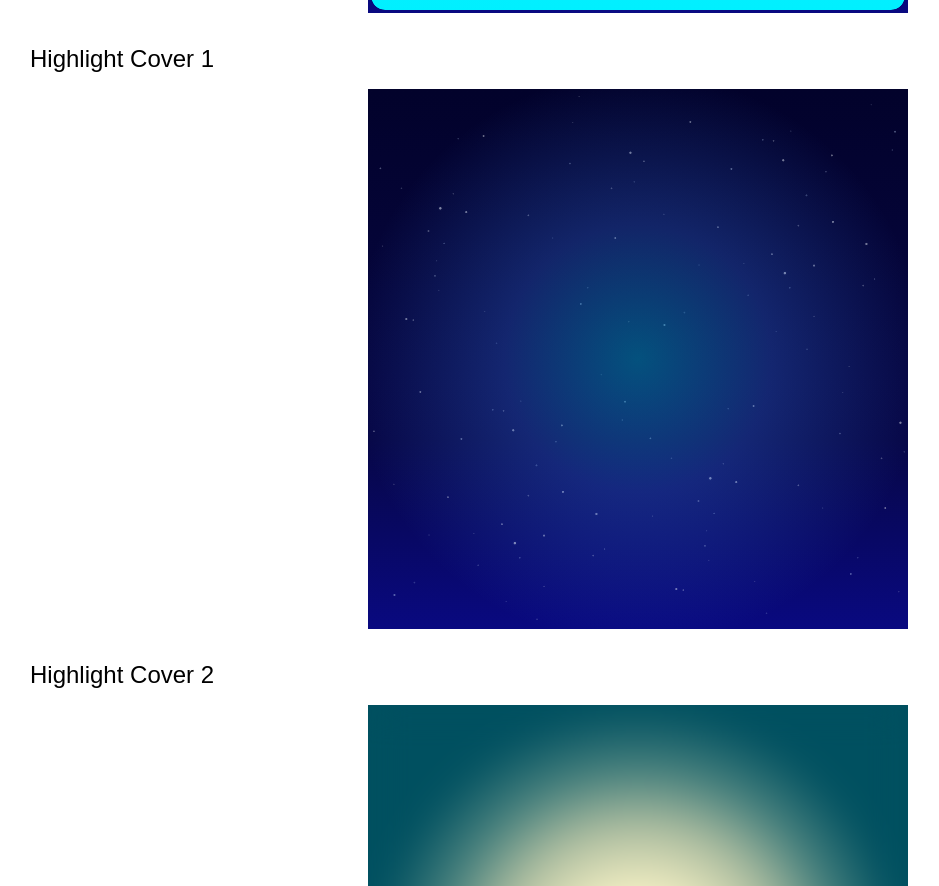
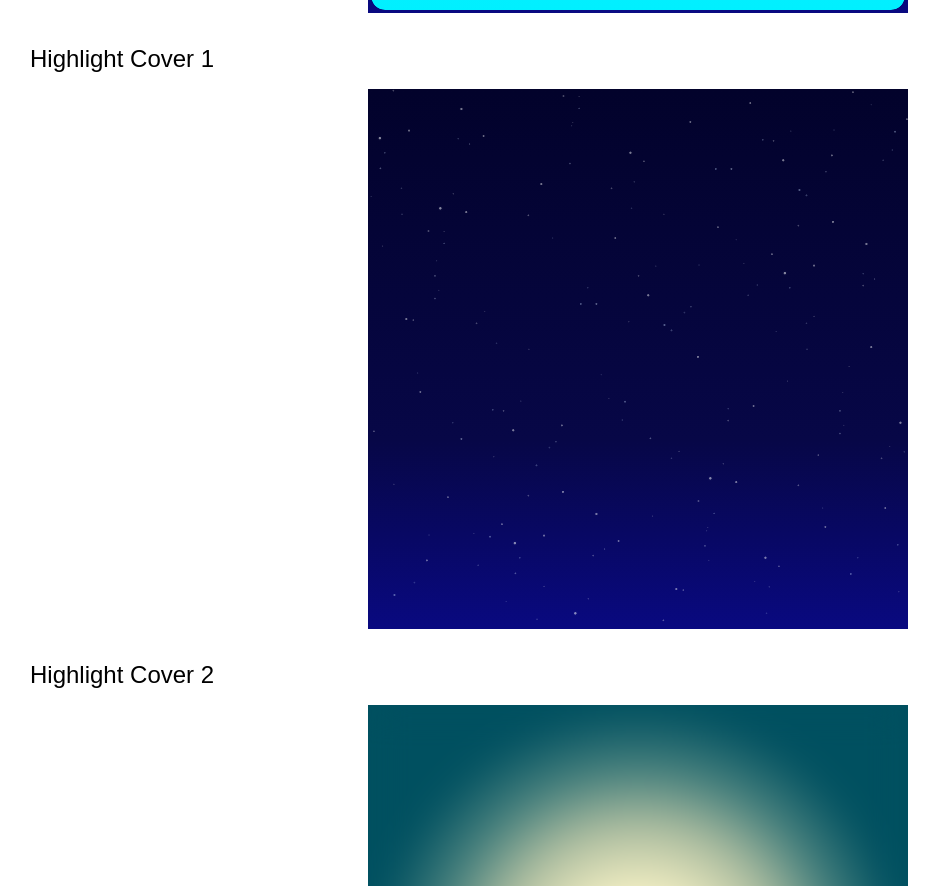
Before and after one commit to DevifyDev/devify-assets, a plain HTML site: page index.html in a window 1280 px wide. Shown: the part 7189-8075 px from the top of the page, without its empty margins (2-941 px from the left). Drawn offline with Linux system fonts and the light colour scheme.

```diff
--- a/data.js
+++ b/data.js
@@ -103,14 +103,16 @@ const extraPostStars = `
 `;
 
 document.documentElement.style.setProperty('--stars', stars.trim());
-// Offset a second copy of the profile's star field without changing star sizes.
-const highlightStars = stars.replace(
-  /at ([\d.]+)% ([\d.]+)%/g,
-  (_, x, y) => `at ${((Number(x) + 50) % 100).toFixed(1)}% ${((Number(y) + 50) % 100).toFixed(1)}%`
-);
+// Three offset star fields add 50% more stars than the previous two fields.
+const highlightStars = [[0, 0], [50, 50], [25, 75]].map(([offsetX, offsetY]) =>
+  stars.trim().replace(
+    /at ([\d.]+)% ([\d.]+)%/g,
+    (_, x, y) => `at ${((Number(x) + offsetX) % 100).toFixed(1)}% ${((Number(y) + offsetY) % 100).toFixed(1)}%`
+  )
+).join(', ');
 document.querySelector('.highlight-cover-1')?.style.setProperty(
   '--stars',
-  `${stars.trim()}, ${highlightStars.trim()}`
+  highlightStars
 );
 document.querySelector('.post')?.style.setProperty(
   '--stars',
--- a/styles.css
+++ b/styles.css
@@ -1087,8 +1087,7 @@ h1 {
   mask-composite: exclude;
 }
 
-.post-6,
-.highlight-cover-1 {
+.post-6 {
   background:
     radial-gradient(
       ellipse at 50% 50%,
@@ -1104,6 +1103,10 @@ h1 {
   width: 540px;
   height: 540px;
   border: none;
+}
+
+.highlight-cover-1 {
+  background: var(--stars), var(--brand-gradient);
 }
 
 .highlight-cover-2 {
```
